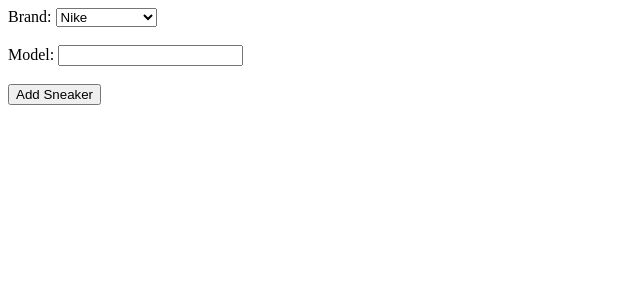
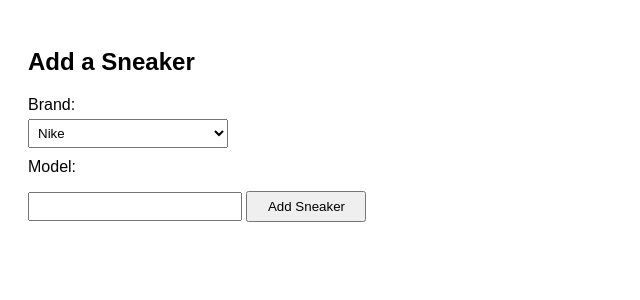
Before and after one commit to TUDublinBlanchBusinessIT/project-HammedGaniyu-2, a PHP site: page / in a window 1280 px wide. Shown: the top 300 px of the page, without its empty margins (0-640 px from the left). Run offline with PHP 8.4, Linux system fonts and the light colour scheme; data comes from the database, SQL or seed files in the repository.

Commit message:
Added Simple css to index after trial and error

```diff
--- a/index.php
+++ b/index.php
@@ -4,18 +4,38 @@ include "db.php";
 $brandSql = "SELECT * FROM brands";
 $brandResult = mysqli_query($conn, $brandSql);
 ?>
-
-
 <!DOCTYPE html>
 <html>
 <head>
-    <title> Sneaker Collection - Add Sneaker </title>
+    <title>Add Sneaker</title>
+    <style>
+        body {
+            font-family: Arial;
+            padding: 20px;
+        }
+        label {
+            display: block;
+            margin-top: 10px;
+        }
+        input, select {
+            padding: 5px;
+            margin-top: 5px;
+            width: 200px;
+        }
+        input[type="submit"] {
+            margin-top: 15px;
+            width: 120px;
+            padding: 6px;
+        }
+    </style>
 </head>
 <body>
 
+<h2>Add a Sneaker</h2>
+
 <form action="insert.php" method="POST">
 
-Brand:
+    <label>Brand:</label>
     <select name="brand_id">
         <?php
         while ($row = mysqli_fetch_assoc($brandResult)) {
@@ -23,11 +43,9 @@ while ($row = mysqli_fetch_assoc($brandResult)) {
         }
         ?>
     </select>
-<br><br>
 
-Model:
+    <label>Model:</label>
     <input type="text" name="model">
-<br><br>
 
     <input type="submit" value="Add Sneaker">
 
```
Also changed, not shown: display.php (+13 -3 lines), insert.php (+4 -3 lines). Lines whose indentation alone changed are shown as unchanged.
